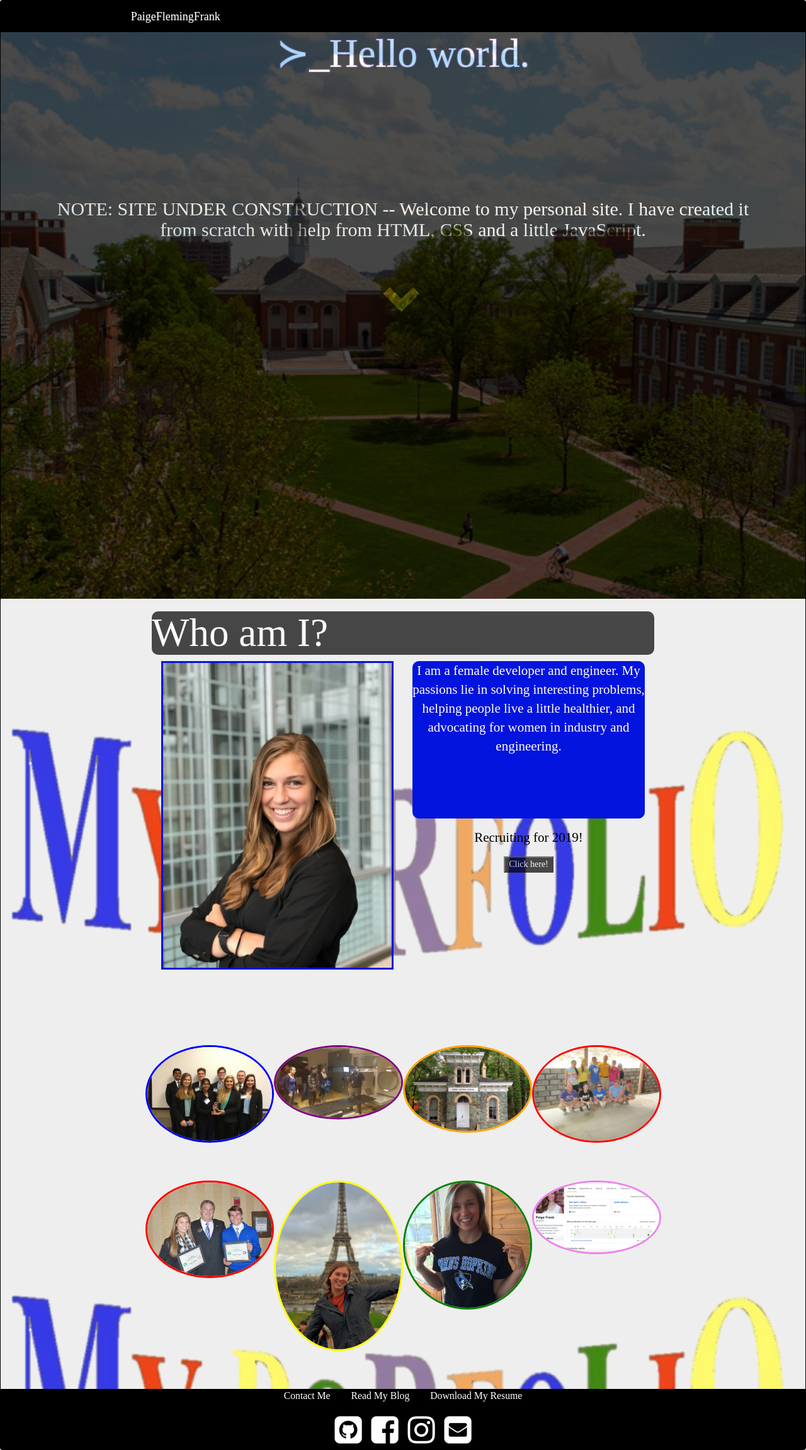
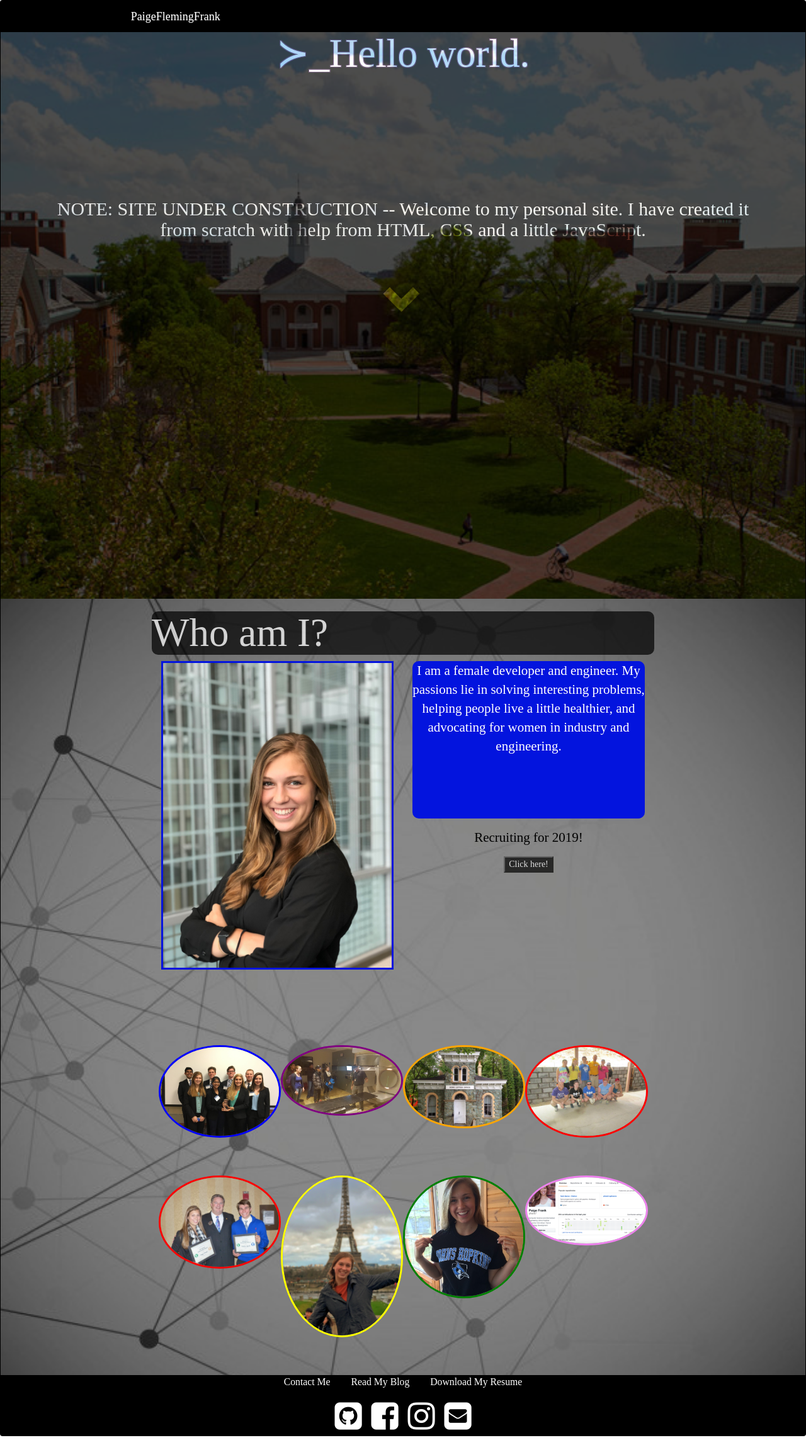
Before and after one commit to pfrank7/pfrank7.github.io, a Jekyll site: the page built from index.html, in a window 1280 px wide. Shown: the whole page at 63% size. Built offline with Jekyll 4.4.1, drawn with Linux system fonts in a browser that asks for light colours; nearby versions of some CDN libraries; after the commit the page ends 2281 px from its top, so only the background shows below that.

Commit message:
Update index.html

```diff
--- a/index.html
+++ b/index.html
@@ -43,12 +43,12 @@ title: Paige Frank
 	opacity:.7;
 	margin:0px;
 	}
-/*#about {
+#about {
 	font-family: 'Times New Roman', Courier, Geogria;
 	background-image: url("../photos/techback.jpg");
 	background-repeat:no-repeat;
-}*/
-#about {
+}
+#port {
 	font-family: 'Times New Roman', Courier, Geogria;
 	background-image: url("../photos/porfolioback.png");
 	background-repeat:no-repeat;
@@ -129,7 +129,7 @@ title: Paige Frank
 					<h1 style = "color:white; background-color:black; border-radius:10px; opacity:.7;" > Want to know more? </h1>
 				</div>
 			</div-->
-			<div class = "row" id = "port margin">
+			<div class = "container" id = "port margin">
 			<div class = "row text-center" id = "margin">
 				<div class = "col-sm-3">
 					<a href = "pfrank7.github.io/DesignTeam.html">
```
